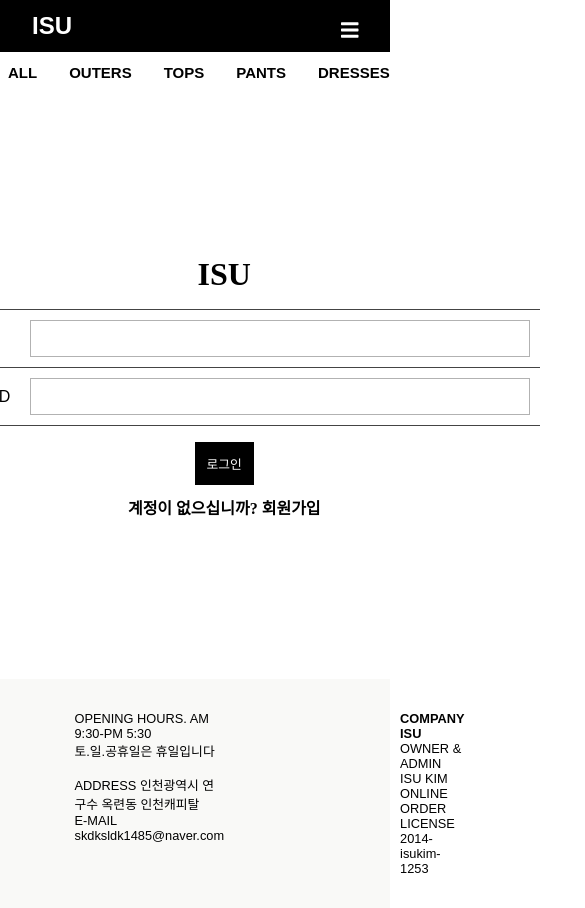
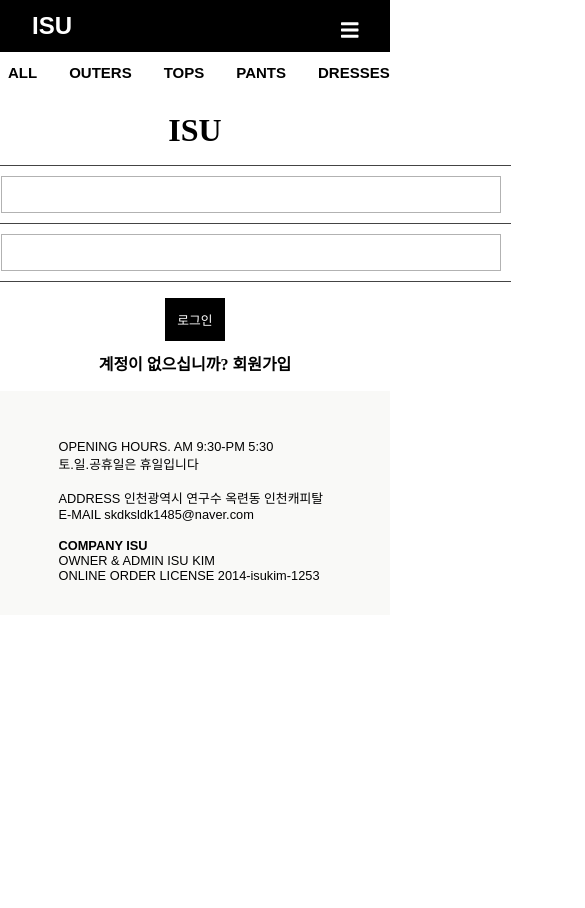
Before and after one commit to skdksldk1485/ISU_Online_Shopping, a React (Create React App) app in the folder client/: page /login in a window 390 px wide. Shown: the top 908 px of the page, 585 px wide, since content can reach past the window. After the commit the page ends 844 px from the top, so only its background shows below. Built offline with nearby package versions, Linux system fonts and the light colour scheme.

Commit message:
레이아웃 디자인 수정 및 반응형웹 적용(헤더, 푸터, container, common)

```diff
--- a/client/src/scss/main.scss
+++ b/client/src/scss/main.scss
@@ -11,6 +11,7 @@
 @import 'modules/form';
 @import 'modules/productList';
 @import 'modules/common';
+@import 'modules/container';
 @import 'modules/productDetail';
 @import 'modules/product';
 @import 'modules/cart';
--- a/client/src/scss/modules/common.scss
+++ b/client/src/scss/modules/common.scss
@@ -1,12 +1,3 @@
-.container {
-  width: 100%;
-  padding: 10rem 0;
-  margin: auto;
-  padding-left: 15%;
-  text-align: center;
-
-}
-
 .common__title {
   font-family: '맑은 고딕', serif;
   font-size: 2rem;
--- /dev/null
+++ b/client/src/scss/modules/container.scss
@@ -0,0 +1,12 @@
+.container {
+  width: 100%;
+  padding: 10rem 0;
+  margin: auto;
+  padding-left: 15%;
+  text-align: center;
+
+  @include atMobile {
+    padding-left: 0;
+    padding: 1rem 0.5rem;
+  }
+}
--- a/client/src/scss/modules/footer.scss
+++ b/client/src/scss/modules/footer.scss
@@ -15,11 +15,21 @@
     display: flex;
     list-style: none;
 
+    @include atMobile {
+      display: block;
+    }
+
     li {
       padding: 0 1rem;
       font-size: 0.8rem;
       padding-right: 10rem;
       font-family: '맑은 고딕', sans-serif;
+
+      @include atMobile {
+        padding: 0;
+        margin-top: 1rem;
+        padding-right: 0;
+      }
     }
   }
 }
--- a/client/src/scss/modules/form.scss
+++ b/client/src/scss/modules/form.scss
@@ -33,6 +33,11 @@
       textarea {
         width: 400px;
         height: 80px;
+
+        @include atMobile {
+          width: 100%;
+          height: 10%;
+        }
       }
     }
   }
--- a/client/src/scss/modules/nav.scss
+++ b/client/src/scss/modules/nav.scss
@@ -71,7 +71,7 @@
 
     .dropdown {
       position: relative;
-      display: inline-block;
+      /*display: inline-block;*/
 
       .dropdown__profile {
         text-align: center;
@@ -94,6 +94,10 @@
           margin-bottom: 4px;
           cursor: pointer;
           font-size: 1rem;
+
+          @include atMobile {
+            text-align: center;
+          }
         }
         .Link {
           font-size: 1rem;
--- a/client/src/scss/modules/productDetail.scss
+++ b/client/src/scss/modules/productDetail.scss
@@ -4,13 +4,25 @@
   text-align: left;
   font-weight: 500;
 
+  @include atMobile {
+    display: block;
+  }
+
   img {
     width: 500px;
+
+    @include atMobile {
+      width: 100%;
+    }
   }
-
   &__description {
     margin-left: 50px;
     width: 400px;
+
+    @include atMobile {
+      margin-left: 0;
+      width: 100%;
+    }
 
     hr {
       margin-top: 0.5rem;
@@ -62,6 +74,11 @@
       width: 400px;
       height: 40px;
 
+      @include atMobile {
+        width: 100%;
+        height: 10%;
+      }
+
       &:hover {
         border: 1.5px solid;
         transition-duration: 0.5s;
```
